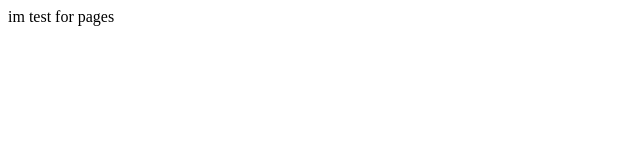
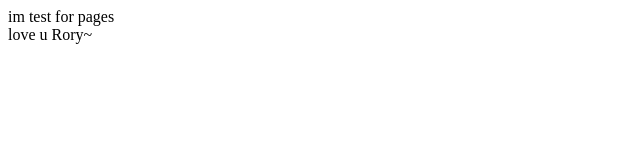
Before and after one commit to Nevvvver/Nevvvver.github.io, a plain HTML site: page index.html in a window 1280 px wide. Shown: the full height of the page, 0-640 px from the left. Drawn offline with Linux system fonts and the light colour scheme.

Commit message:
Update index.html

```diff
--- a/index.html
+++ b/index.html
@@ -1 +1,2 @@
 <div> im test for pages</div>
+<div> love u Rory~ </div>
```
